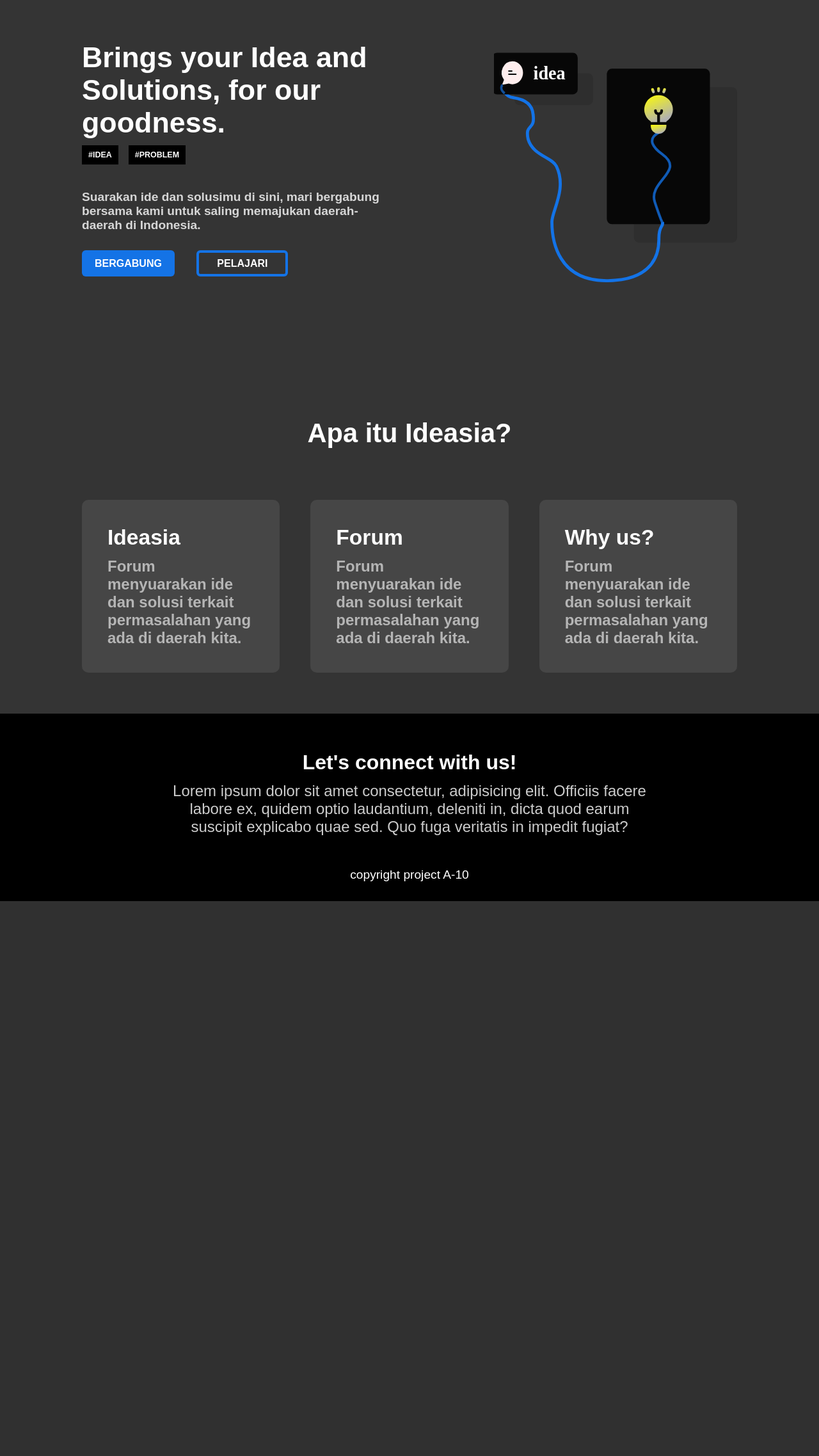
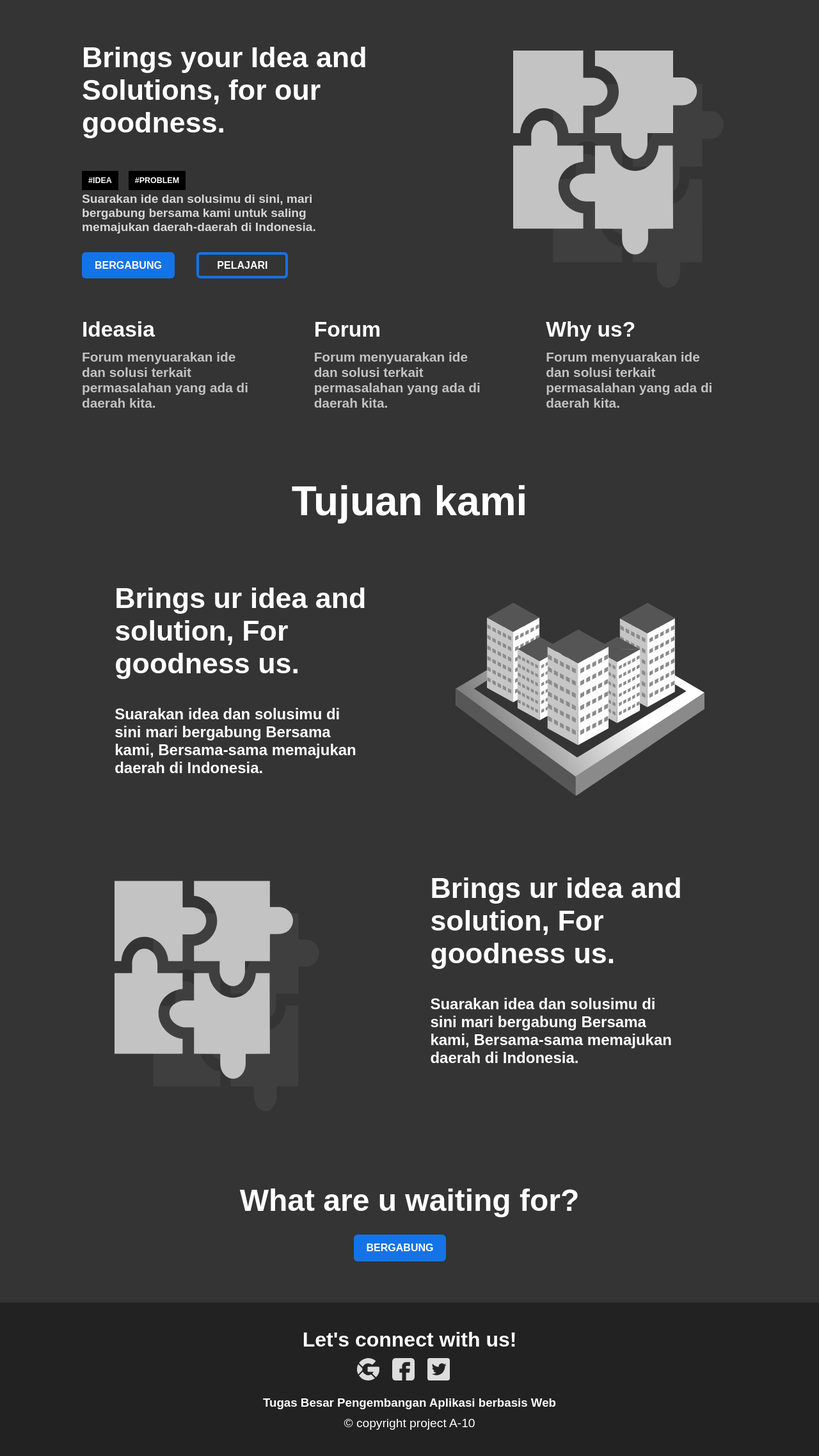
Before and after one commit to gunturdarmawan/Project-A.10, a PHP site: page /html/main.html in a window 1280 px wide. Shown: the part 70-2345 px from the top of the page at 64% size. Before the commit the page ends 1478 px from the top, so only its background shows below. Run offline with PHP 8.4, Linux system fonts and the light colour scheme.

Commit message:
Merapihkan dan menambahkan content pada halaman main

```diff
--- a/css/main.css
+++ b/css/main.css
@@ -126,6 +126,10 @@
     padding-right: 4em;
 }
 
+.content-left p {
+    width: 90%;
+}
+
 .content-right {
     display: flex;
     justify-content: flex-end;
@@ -135,6 +139,8 @@
 .hastag {
     display: flex;
     justify-content: flex-start;
+    position: relative;
+    top: 40px;
 }
 
 .hastag-content {
@@ -201,70 +207,127 @@
 }
 
 #anima {
-    width: 380px;
+    width: 350px;
 }
 
 
 /* Membuat style Description content */
 
-.wrap-description-content {
-    padding: 10% 10% 5%;
-}
-
 .description {
+    position: relative;
+    bottom: 40px;
     display: grid;
     grid-template-columns: auto auto auto;
-    grid-gap: 3rem;
-}
-
-#title1 {
-    font-size: 2.6rem;
-    font-weight: 700;
-    text-align: center;
-    margin-bottom: 5rem;
-}
-
-.content {
-    padding: 40px;
-    background-color: #464646;
-    border-radius: 10px;
+    grid-gap: 4rem;
+    margin: 0px 10%;
 }
 
 .content h1 {
     font-size: 2.1rem;
+    font-weight: 700;
     margin-bottom: 0.7rem;
 }
 
 .content p {
+    font-size: 1.3rem;
+    font-weight: 600;
+    opacity: 0.7;
+    width: 90%;
+}
+
+/* Next Content */
+
+ .next-title h1 {
+    margin: 5%;
+    font-size: 4rem;
+    font-weight: 700;
+    text-align: center;
+}
+
+.next-container1,
+.next-container2 {
+    display: grid;
+    grid-template-columns: auto auto;
+    grid-gap: 5%;
+    margin: 7% 14%;
+}
+
+.next h1 {
+    font-size: 2.8rem;
+    font-weight: 800;
+    margin-bottom: 40px;
+    width: 92%;
+}
+
+.next p {
     font-size: 1.5rem;
     font-weight: 600;
-    opacity: 0.6;
+    width: 80%;
+}
+
+.next-r {
+    margin-left: 20%;
+    width: 90%;
+}
+
+.next-anima-l img{
+    width: 400px;
+}
+
+.next-anima-r img {
+    width: 340px;
+
+}
+
+/* last content */
+
+.last-content h1 {
+    margin-bottom: 2%;
+    font-size: 3rem;
+    font-weight: 700;
+    text-align: center;
+}
+
+.last-button {
+    display: flex;
+    justify-content: center;
+}
+
+.last-button a {
+    text-decoration: none;
+    color: #FFFFFF;
+    font-size: 1rem;
+    font-weight: 800;
+    text-transform: uppercase;
+    margin-bottom: 5%;
 }
 
 /* Styling Footer */
 
 footer {
-    background: #000;
+    background: #222222;
     text-align: center;
-    padding: 20px;
+    padding: 40px;
 }
+
+.footer-logo {
+    display: flex;
+    justify-content: center;
+    margin: 10px auto 20px;
+  }
+
+  .footer-logo a img {
+    width: 35px;
+    margin-right: 20px;
+  }
 
 footer h1 {
     font-size: 2em;
-    margin-top: 1.2em;
-}
-
-footer div {
-    text-align: center;
-    font-size: 1.5em;
-    align-self: center;
-    margin: 1% 20% 4% 20%;
-    opacity: 0.8;
 }
 
 footer p {
+    margin-top: 10px;
     font-size: 1.2em;
-    margin: 10px;
 }
 
 /*===== RWD =======*/
--- a/html/login.html
+++ b/html/login.html
@@ -3,7 +3,7 @@
 <head>
     <meta charset="UTF-8">
     <meta name="viewport" content="width=device-width, initial-scale=1.0">
-    <title>Document</title>
+    <title>Login Ideasia</title>
     <link rel="stylesheet" href="/css/login.css">
 </head>
 <body>
--- a/html/main.html
+++ b/html/main.html
@@ -2,7 +2,7 @@
     <head>
         <meta charset="utf-8">
         <meta http-equiv="X-UA-Compatible" content="IE=edge">
-        <title>Home</title>
+        <title>Home Idesia</title>
         <meta name="description" content="">
         <meta name="viewport" content="width=device-width, initial-scale=1">
         <link rel="stylesheet" href="/css/main.css">
@@ -51,15 +51,12 @@
 
             <div class="content-right">
                 <div class="anima-svg">
-                    <img id="anima" src="/asset/anima.svg" alt="anima">
+                    <img id="anima" src="/asset/main-anima.svg" alt="anima">
                 </div>
             </div>
         </div>
 
         <!-- Pengenalan Aplikasi-->
-        <div class="wrap-description-content">
-            <h1 id="title1">Apa itu Ideasia?</h1>
-
         <div class="description">
             <div class="content">
                 <h1>Ideasia</h1>
@@ -80,13 +77,48 @@
                 </p>
             </div>
         </div>
+
+        <div class="next-content">
+            <div class="next-title">
+                <h1>Tujuan kami</h1>
+            </div>
+            <div class="next-container1">
+                <div class="next next-l">
+                    <h1>Brings ur idea and solution, For goodness us.</h1>
+                    <p>Suarakan idea dan solusimu di sini mari bergabung Bersama kami, Bersama-sama memajukan daerah di Indonesia.</p>
+                </div>
+                <div class="next-anima-l">
+                    <img src="/asset/left-next.svg" alt="Anima">
+                </div>
+            </div>
+            <div class="next-container2">
+                <div class="next-anima-r">
+                    <img src="/asset/main-anima.svg" alt="anima">
+                </div>
+                <div class="next next-r">
+                    <h1>Brings ur idea and solution, For goodness us.</h1>
+                    <p>Suarakan idea dan solusimu di sini mari bergabung Bersama kami, Bersama-sama memajukan daerah di Indonesia.</p>
+                </div>
+            </div>
+        </div>
+
+        <div class="last-content">
+            <h1>What are u waiting for?</h1>
+            <div class="last-button">
+                <a href="/html/register.html" class="bergabung">Bergabung</a>
+            </div>
         </div>
 
         <!-- footer penutup content -->
         <footer>
             <h1>Let's connect with us!</h1>
-            <div class="20">Lorem ipsum dolor sit amet consectetur, adipisicing elit. Officiis facere labore ex, quidem optio laudantium, deleniti in, dicta quod earum suscipit explicabo quae sed. Quo fuga veritatis in impedit fugiat?</div>
-            <p>copyright project A-10</p>
+            <div class="footer-logo">
+                <a href="#"><img src="/asset/google-logo.svg" alt="google-logo"></a>
+                <a href="#"><img src="/asset/logo-facebook.svg" alt="logo-facebook"></a>
+                <a href="#"><img src="/asset/twitter-logo.svg" alt="twitter-logo"></a>
+            </div>
+            <h3>Tugas Besar Pengembangan Aplikasi berbasis Web</h3>
+            <p>&copy copyright project A-10</p>
         </footer>
 
     </body>
--- a/html/register.html
+++ b/html/register.html
@@ -3,7 +3,7 @@
 <head>
     <meta charset="UTF-8">
     <meta name="viewport" content="width=device-width, initial-scale=1.0">
-    <title>Register</title>
+    <title>Register Idesia</title>
     <link rel="stylesheet" href="/css/register.css">
     <script type="javascript" src="/js/mobile.js"></script>
 </head>
```
Also changed, not shown: asset/left-next.svg (added), asset/main-anima.svg (added). Lines whose indentation alone changed are shown as unchanged.
